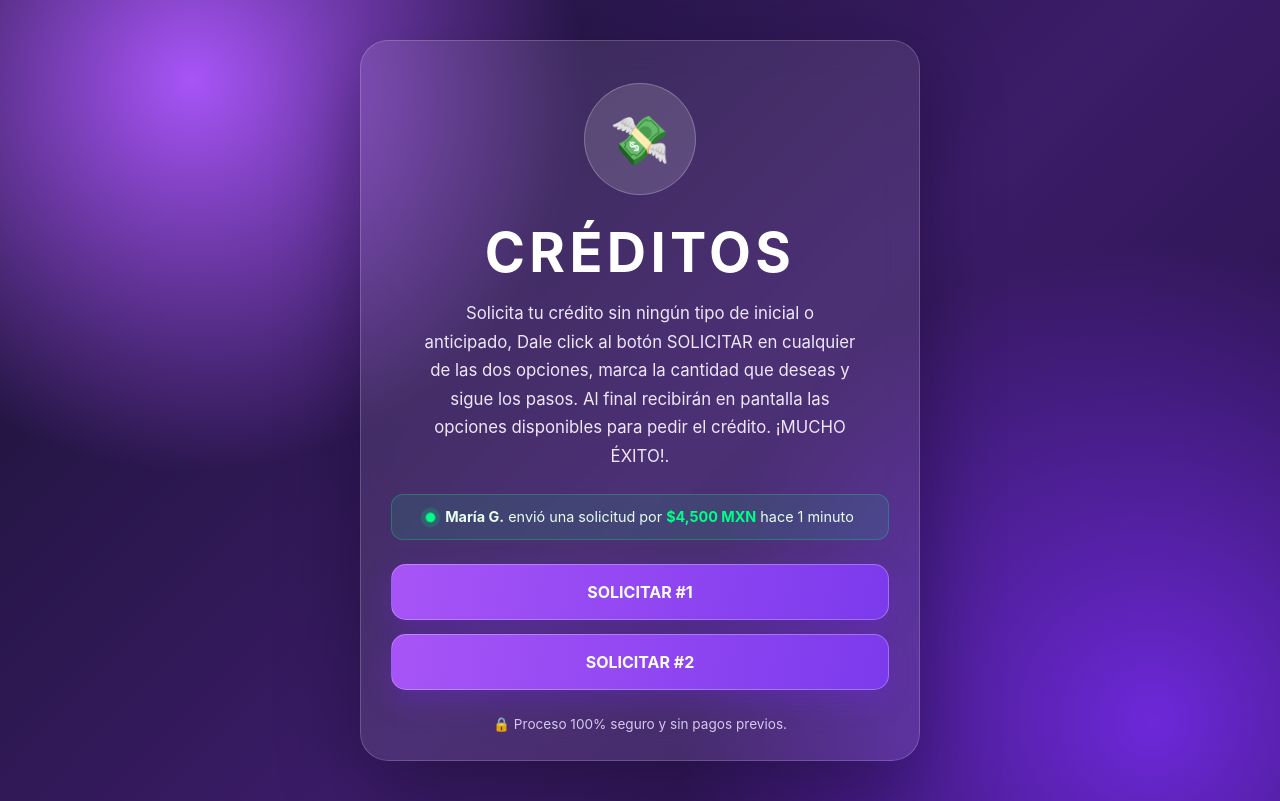
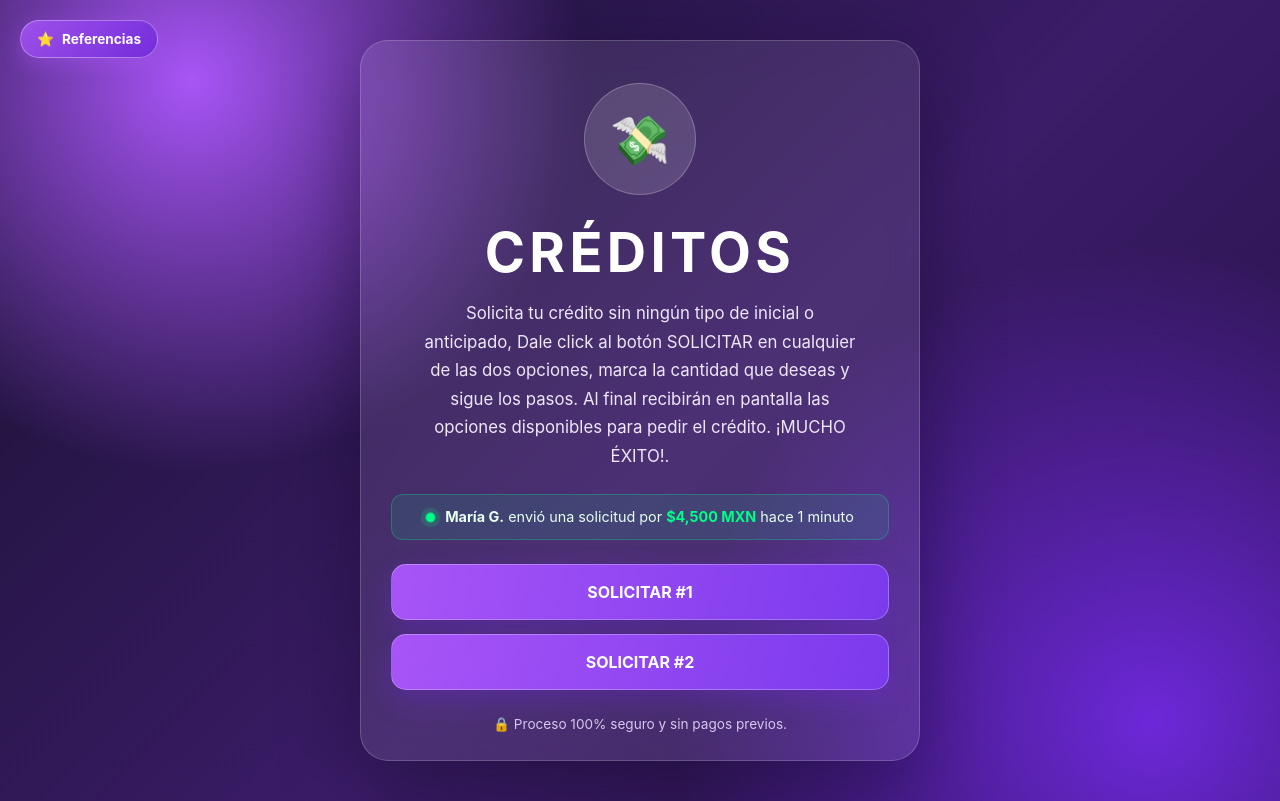
Before and after one commit to sebassegura0310-cmyk/Gemin, a plain HTML site: page index.html in a window 1280 px wide. Drawn offline with Linux system fonts and the light colour scheme.

Commit message:
Actualizar index.html

```diff
--- a/index.html
+++ b/index.html
@@ -23,6 +23,66 @@
         radial-gradient(circle at 15% 10%, #a855f7 0, transparent 30%),
         radial-gradient(circle at 90% 90%, #6d28d9 0, transparent 35%),
         linear-gradient(135deg, #17112e, #3b1c68 55%, #241044);
+      position: relative;
+    }
+
+    /* BOTÓN FLOTANTE SUPERIOR IZQUIERDO DE REFERENCIAS CON DESTELLO Y PULSO */
+    .btn-referencias-izq {
+      position: fixed;
+      top: 20px;
+      left: 20px;
+      z-index: 1000;
+      display: inline-flex;
+      align-items: center;
+      gap: 8px;
+      padding: 10px 16px;
+      background: linear-gradient(135deg, rgba(168, 85, 247, 0.85), rgba(109, 40, 217, 0.85));
+      backdrop-filter: blur(12px);
+      -webkit-backdrop-filter: blur(12px);
+      border: 1px solid rgba(255, 255, 255, 0.35);
+      color: #ffffff;
+      text-decoration: none;
+      font-size: 0.85rem;
+      font-weight: 700;
+      border-radius: 50px;
+      box-shadow: 0 6px 20px rgba(168, 85, 247, 0.4);
+      overflow: hidden;
+      cursor: pointer;
+      animation: pulso-izq 2.5s infinite ease-in-out;
+      transition: all 0.3s ease;
+    }
+
+    /* Efecto de destello de luz cruzando el botón izquierdo */
+    .btn-referencias-izq::after {
+      content: '';
+      position: absolute;
+      top: -50%;
+      left: -50%;
+      width: 200%;
+      height: 200%;
+      background: linear-gradient(
+        60deg,
+        transparent 35%,
+        rgba(255, 255, 255, 0.3) 50%,
+        transparent 65%
+      );
+      transform: rotate(30deg) translateX(-100%);
+      animation: destello-izq 3s infinite;
+    }
+
+    @keyframes destello-izq {
+      0% { transform: rotate(30deg) translateX(-100%); }
+      30%, 100% { transform: rotate(30deg) translateX(100%); }
+    }
+
+    @keyframes pulso-izq {
+      0%, 100% { transform: scale(1); box-shadow: 0 6px 20px rgba(168, 85, 247, 0.4); }
+      50% { transform: scale(1.03); box-shadow: 0 10px 25px rgba(168, 85, 247, 0.65); }
+    }
+
+    .btn-referencias-izq:hover {
+      transform: translateY(-2px);
+      opacity: 0.95;
     }
 
     .card {
@@ -170,6 +230,12 @@
 </head>
 
 <body>
+
+  <!-- BOTÓN SUPERIOR IZQUIERDO DE REFERENCIAS -->
+  <a href="referencias.html" class="btn-referencias-izq">
+    <span>⭐</span> Referencias
+  </a>
+
   <main class="card">
     <div class="logo" aria-hidden="true">💸</div>
 
@@ -236,7 +302,7 @@ Solicita tu crédito sin ningún tipo de inicial o anticipado, Dale click al bot
 
         banner.classList.remove("oculto");
       }, 600);
-    }, 8000); // Rota cada 5 segundos
+    }, 8000);
   </script>
 </body>
 </html>
```
